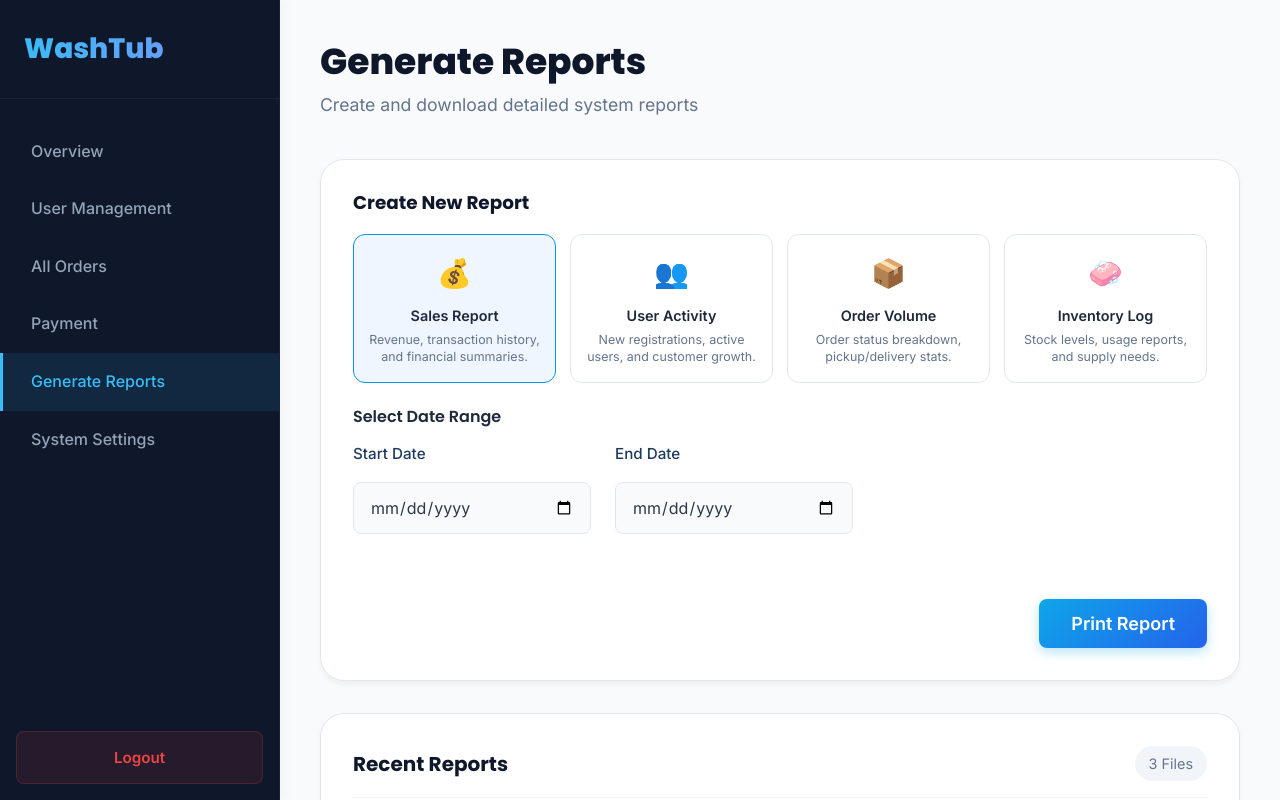
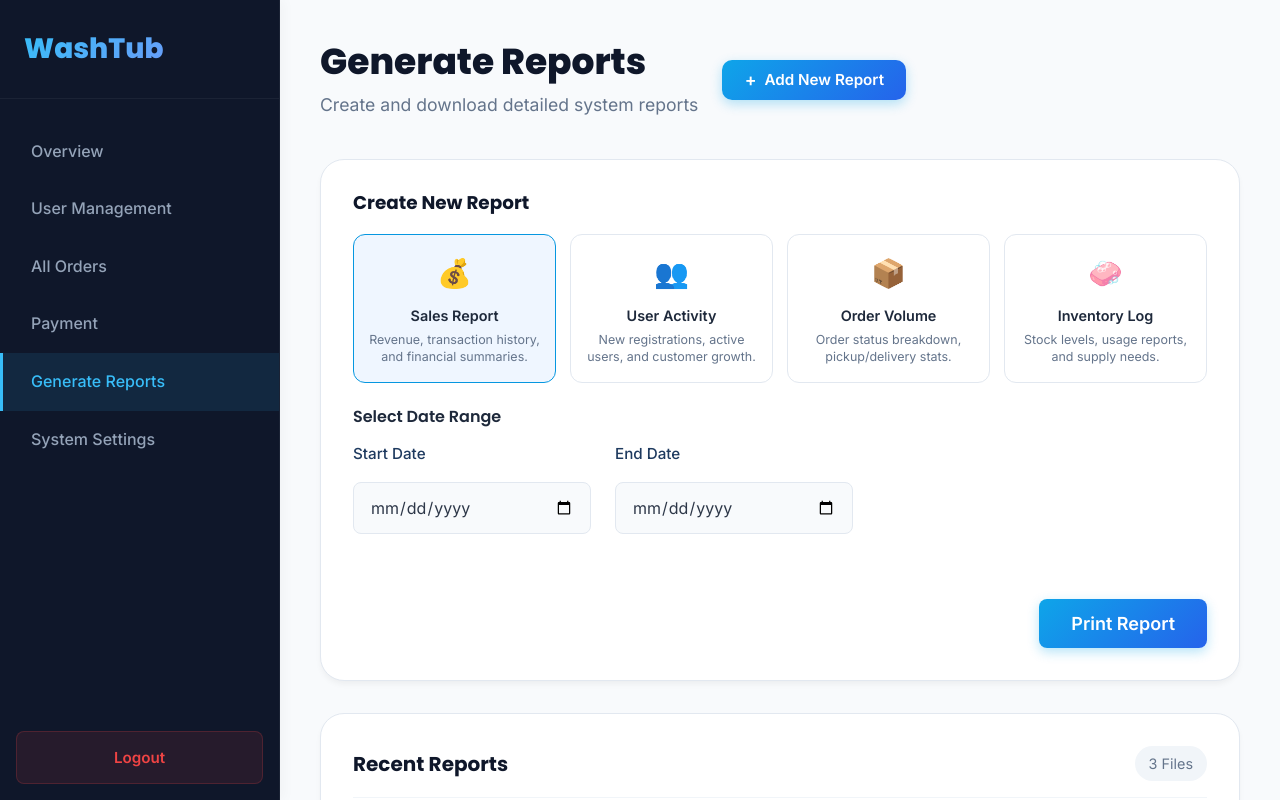
Before and after one commit to KavishaPerera/Wash-TUB, a React app in the folder frontend/: page /generate-report in a window 1280 px wide. Shown: the top 800 px of the page. Built offline with nearby package versions, Linux system fonts and the light colour scheme; the HTML template or start-up script is replaced by a standard one.

Commit message:
add reports button

```diff
--- a/frontend/src/pages/GenerateReport.jsx
+++ b/frontend/src/pages/GenerateReport.jsx
@@ -150,12 +150,23 @@ const GenerateReport = () => {
                             <h1>Generate Reports</h1>
                             <p>Create and download detailed system reports</p>
                         </div>
+                        <div className="header-right">
+                            <button
+                                className="btn btn-primary"
+                                onClick={() => {
+                                    document.getElementById('report-form-section')?.scrollIntoView({ behavior: 'smooth', block: 'start' });
+                                }}
+                                style={{ display: 'flex', alignItems: 'center', gap: '0.5rem', padding: '0.65rem 1.4rem', fontSize: '0.95rem', borderRadius: '10px' }}
+                            >
+                                <span style={{ fontSize: '1.1rem', lineHeight: 1 }}>+</span> Add New Report
+                            </button>
+                        </div>
                     </div>
                 </header>
 
                 <div className="dashboard-content report-content">
                     {/* Generator Section */}
-                    <section className="dashboard-form-section">
+                    <section id="report-form-section" className="dashboard-form-section">
                         <h2 style={{ fontSize: '1.15rem', fontWeight: 700, color: '#0f172a', margin: '0 0 1.25rem 0' }}>Create New Report</h2>
 
                         <div className="report-types">
```
